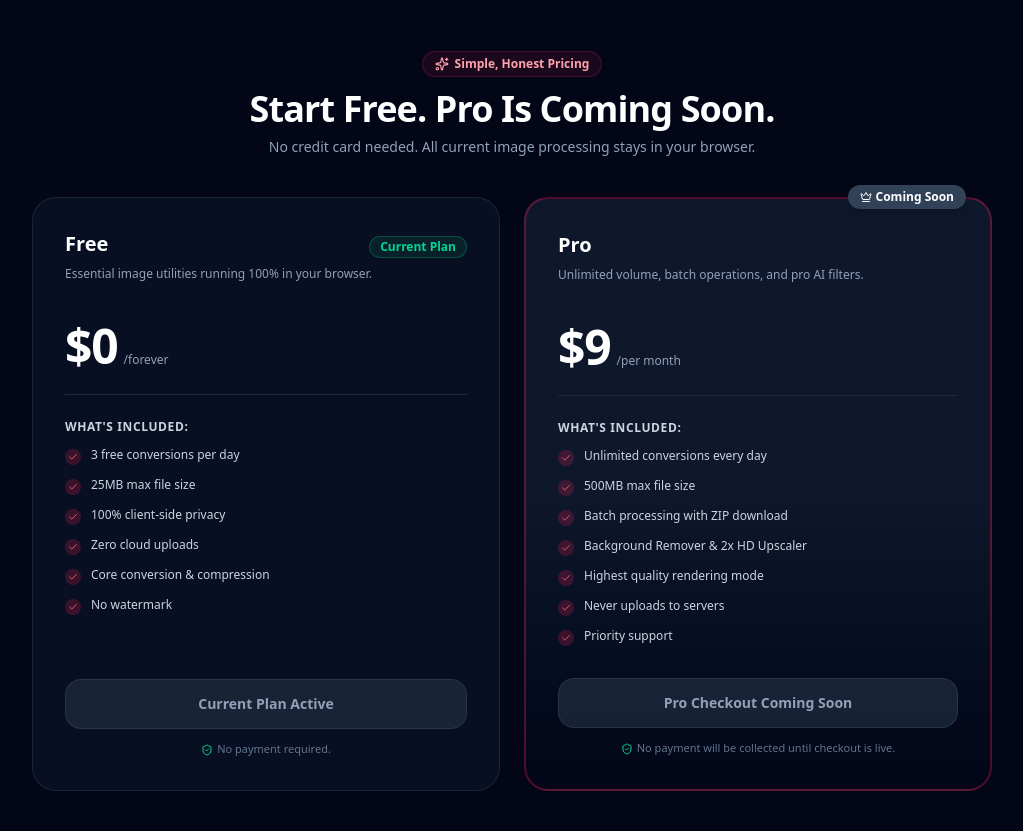
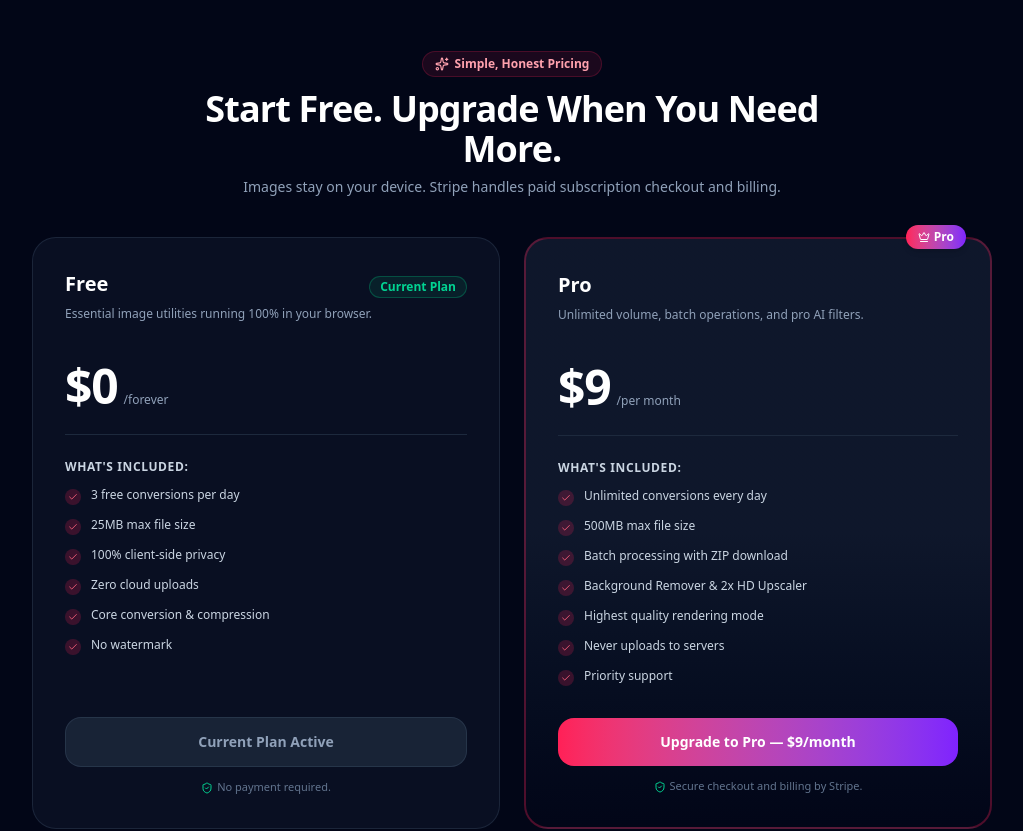
Before and after one commit to CreigT/HushPic, a React (Vite) app: page / in a window 1280 px wide. Shown: the part 2760-3591 px from the top of the page, without its empty margins (128-1151 px from the left). Built offline with nearby package versions, Linux system fonts and the light colour scheme; no server answers.

Commit message:
feat: activate production pricing actions

```diff
--- a/src/components/PricingTable.tsx
+++ b/src/components/PricingTable.tsx
@@ -9,91 +9,33 @@
   isModal?: boolean;
 }
 
-export const PricingTable: React.FC<PricingTableProps> = ({
-  quota,
-  isModal = false,
-}) => {
+export const PricingTable: React.FC<PricingTableProps> = ({ quota, onSelectPlan, isModal = false }) => {
   return (
     <div className={`w-full ${isModal ? '' : 'max-w-5xl mx-auto px-4 sm:px-6 lg:px-8 py-10'}`}>
       {!isModal && (
         <div className="text-center max-w-2xl mx-auto mb-10">
-          <div className="inline-flex items-center gap-1.5 px-3 py-1 rounded-full bg-rose-500/10 border border-rose-500/20 text-rose-300 text-xs font-semibold mb-3">
-            <Sparkles className="w-3.5 h-3.5" /> Simple, Honest Pricing
-          </div>
-          <h2 className="text-3xl sm:text-4xl font-extrabold text-white tracking-tight">
-            Start Free. Pro Is Coming Soon.
-          </h2>
-          <p className="text-sm text-slate-400 mt-2">
-            No credit card needed. All current image processing stays in your browser.
-          </p>
+          <div className="inline-flex items-center gap-1.5 px-3 py-1 rounded-full bg-rose-500/10 border border-rose-500/20 text-rose-300 text-xs font-semibold mb-3"><Sparkles className="w-3.5 h-3.5" /> Simple, Honest Pricing</div>
+          <h2 className="text-3xl sm:text-4xl font-extrabold text-white tracking-tight">Start Free. Upgrade When You Need More.</h2>
+          <p className="text-sm text-slate-400 mt-2">Images stay on your device. Stripe handles paid subscription checkout and billing.</p>
         </div>
       )}
 
       <div className="grid grid-cols-1 md:grid-cols-2 gap-6 items-stretch">
         {PLANS.map((plan) => {
           const isProPlan = plan.id === 'pro';
-          const isCurrent = plan.id === 'free' && !quota.isPro;
-
+          const isCurrent = (plan.id === 'free' && !quota.isPro) || (plan.id === 'pro' && quota.isPro);
           return (
-            <div
-              key={plan.id}
-              className={`relative rounded-3xl p-6 sm:p-8 flex flex-col justify-between ${
-                isProPlan
-                  ? 'bg-gradient-to-b from-slate-900 via-slate-900 to-slate-950 border-2 border-rose-500/30'
-                  : 'bg-slate-900/60 border border-slate-800/90'
-              }`}
-            >
-              {isProPlan && (
-                <div className="absolute -top-3.5 right-6">
-                  <span className="inline-flex items-center gap-1 px-3 py-1 rounded-full bg-slate-700 text-white text-xs font-bold shadow-md">
-                    <Crown className="w-3 h-3" /> Coming Soon
-                  </span>
-                </div>
-              )}
-
+            <div key={plan.id} className={`relative rounded-3xl p-6 sm:p-8 flex flex-col justify-between ${isProPlan ? 'bg-gradient-to-b from-slate-900 via-slate-900 to-slate-950 border-2 border-rose-500/30' : 'bg-slate-900/60 border border-slate-800/90'}`}>
+              {isProPlan && <div className="absolute -top-3.5 right-6"><span className="inline-flex items-center gap-1 px-3 py-1 rounded-full bg-gradient-to-r from-rose-500 to-violet-600 text-white text-xs font-bold shadow-md"><Crown className="w-3 h-3" /> Pro</span></div>}
               <div>
-                <div className="flex items-baseline justify-between gap-2 mb-2">
-                  <h3 className="text-xl font-bold text-white">{plan.name}</h3>
-                  {isCurrent && (
-                    <span className="px-2.5 py-0.5 rounded-full bg-emerald-500/10 border border-emerald-500/30 text-emerald-400 text-xs font-semibold">
-                      Current Plan
-                    </span>
-                  )}
-                </div>
-
+                <div className="flex items-baseline justify-between gap-2 mb-2"><h3 className="text-xl font-bold text-white">{plan.name}</h3>{isCurrent && <span className="px-2.5 py-0.5 rounded-full bg-emerald-500/10 border border-emerald-500/30 text-emerald-400 text-xs font-semibold">Current Plan</span>}</div>
                 <p className="text-xs text-slate-400 min-h-[32px] mb-6">{plan.description}</p>
-
-                <div className="flex items-baseline gap-1.5 mb-6 pb-6 border-b border-slate-800">
-                  <span className="text-4xl sm:text-5xl font-black text-white tracking-tight">${plan.price}</span>
-                  <span className="text-xs font-medium text-slate-400">/{plan.period}</span>
-                </div>
-
-                <div className="space-y-3 mb-8">
-                  <div className="text-xs font-semibold uppercase tracking-wider text-slate-300">What's Included:</div>
-                  {plan.features.map((feature, i) => (
-                    <div key={i} className="flex items-start gap-2.5 text-xs text-slate-300">
-                      <div className="w-4 h-4 rounded-full bg-rose-500/20 text-rose-400 flex items-center justify-center shrink-0 mt-0.5">
-                        <Check className="w-2.5 h-2.5" />
-                      </div>
-                      <span>{feature}</span>
-                    </div>
-                  ))}
-                </div>
+                <div className="flex items-baseline gap-1.5 mb-6 pb-6 border-b border-slate-800"><span className="text-4xl sm:text-5xl font-black text-white tracking-tight">${plan.price}</span><span className="text-xs font-medium text-slate-400">/{plan.period}</span></div>
+                <div className="space-y-3 mb-8"><div className="text-xs font-semibold uppercase tracking-wider text-slate-300">What's Included:</div>{plan.features.map((feature, i) => <div key={i} className="flex items-start gap-2.5 text-xs text-slate-300"><div className="w-4 h-4 rounded-full bg-rose-500/20 text-rose-400 flex items-center justify-center shrink-0 mt-0.5"><Check className="w-2.5 h-2.5" /></div><span>{feature}</span></div>)}</div>
               </div>
-
               <div>
-                <button
-                  type="button"
-                  disabled
-                  className="w-full py-3.5 px-4 rounded-2xl font-bold text-sm flex items-center justify-center gap-2 bg-slate-800/80 text-slate-400 border border-slate-700/60 cursor-default"
-                >
-                  {isProPlan ? 'Pro Checkout Coming Soon' : 'Current Plan Active'}
-                </button>
-
-                <p className="text-[11px] text-center text-slate-500 mt-3 flex items-center justify-center gap-1">
-                  <ShieldCheck className="w-3 h-3 text-emerald-400" />
-                  {isProPlan ? 'No payment will be collected until checkout is live.' : 'No payment required.'}
-                </p>
+                <button type="button" disabled={isCurrent || !isProPlan} onClick={() => onSelectPlan(plan.id)} className={`w-full py-3.5 px-4 rounded-2xl font-bold text-sm flex items-center justify-center gap-2 ${isCurrent || !isProPlan ? 'bg-slate-800/80 text-slate-400 border border-slate-700/60 cursor-default' : 'bg-gradient-to-r from-rose-500 to-violet-600 text-white hover:from-rose-600 hover:to-violet-700'}`}>{isCurrent ? 'Current Plan Active' : isProPlan ? 'Upgrade to Pro — $9/month' : 'Free Plan'}</button>
+                <p className="text-[11px] text-center text-slate-500 mt-3 flex items-center justify-center gap-1"><ShieldCheck className="w-3 h-3 text-emerald-400" />{isProPlan ? 'Secure checkout and billing by Stripe.' : 'No payment required.'}</p>
               </div>
             </div>
           );
```
